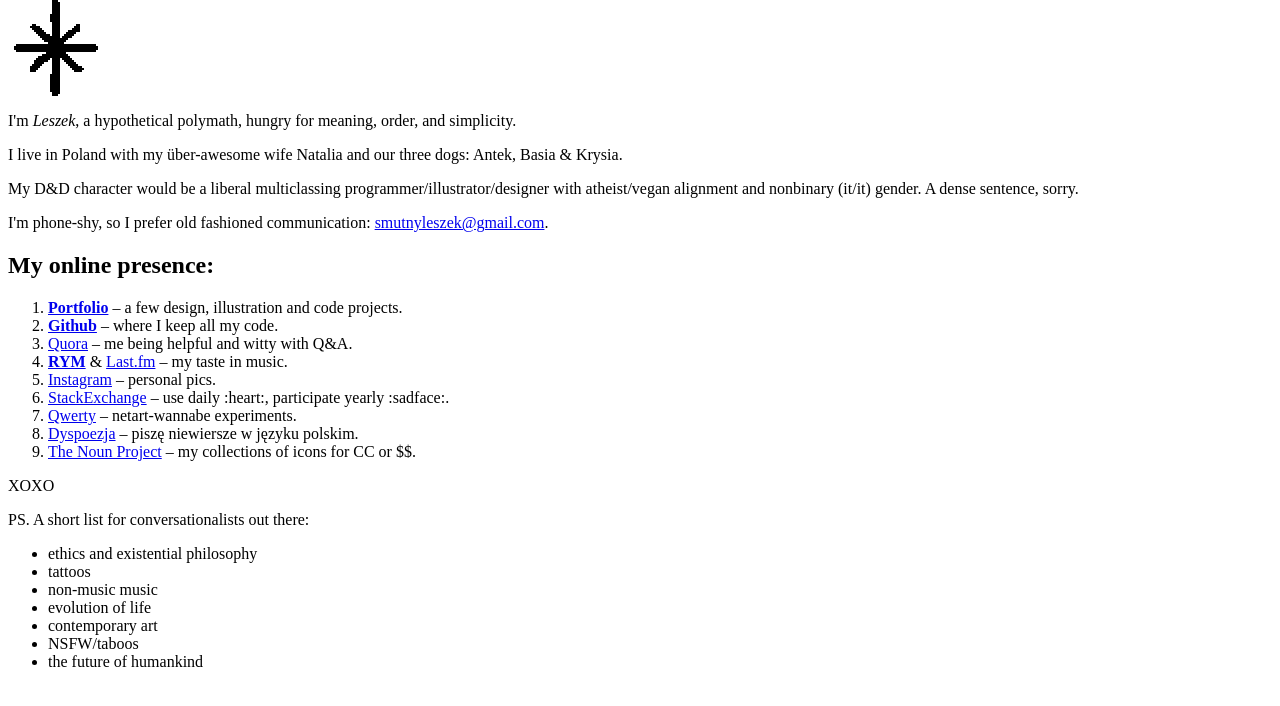
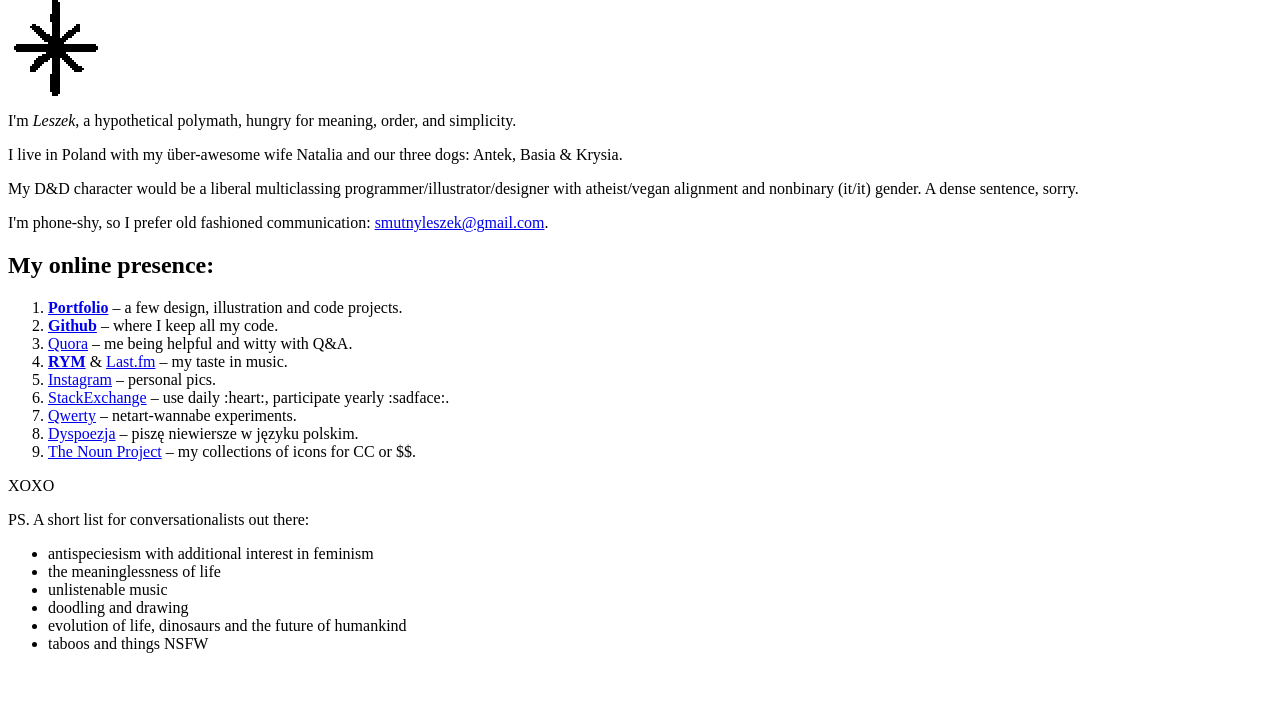
Before and after one commit to magicznyleszek/smutnyleszek.github.io, a plain HTML site: page index.html in a window 1280 px wide. Shown: the part 66-772 px from the top of the page. Drawn offline with Linux system fonts and the light colour scheme.

Commit message:
better PS wording

```diff
--- a/index.html
+++ b/index.html
@@ -51,13 +51,12 @@
         <p>PS. A short list for conversationalists out there:</p>
 
         <ul>
-            <li>ethics and existential philosophy</li>
-            <li>tattoos</li>
-            <li>non-music music</li>
-            <li>evolution of life</li>
-            <li>contemporary art</li>
-            <li>NSFW/taboos</li>
-            <li>the future of humankind</li>
+            <li>antispeciesism with additional interest in feminism</li>
+            <li>the meaninglessness of life</li>
+            <li>unlistenable music</li>
+            <li>doodling and drawing</li>
+            <li>evolution of life, dinosaurs and the future of humankind</li>
+            <li>taboos and things NSFW</li>
         </ul>
     </body>
 </html>
```
